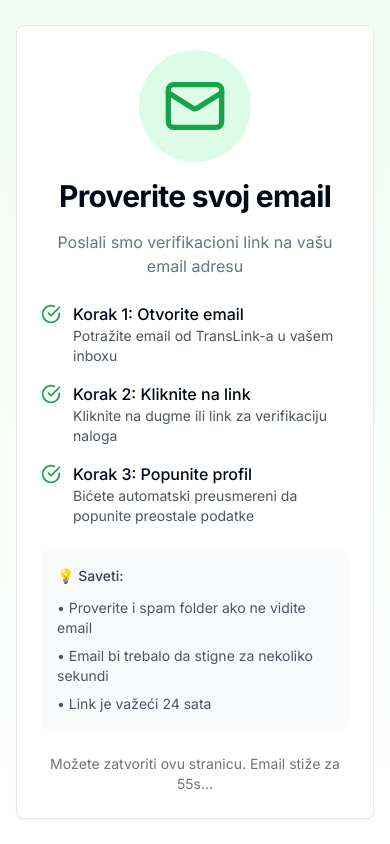
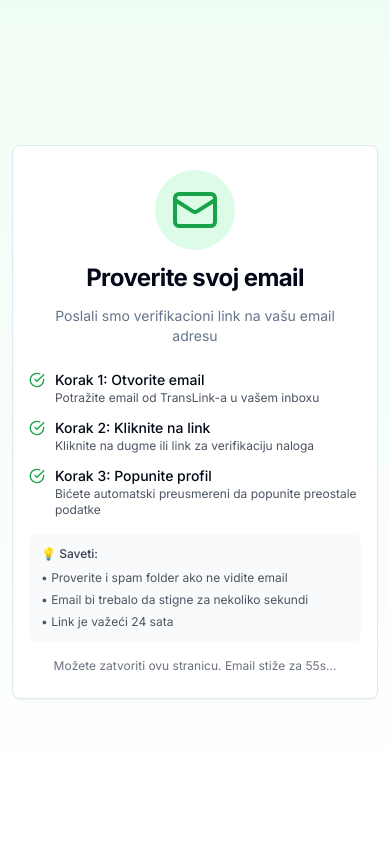
Before and after one commit to SlavkoSipka/PREVOZ-APP, a Next.js app: page /registracija/uspesno in a window 390 px wide. Built offline with nearby package versions, Linux system fonts and the light colour scheme.

Commit message:
Mobile optimization: Select Role + Registracija Uspesno pages

```diff
--- a/app/registracija/uspesno/page.tsx
+++ b/app/registracija/uspesno/page.tsx
@@ -19,62 +19,62 @@ function RegistracijaContent() {
   }, [])
 
   return (
-    <div className="min-h-screen bg-gradient-to-b from-green-50 to-white flex items-center justify-center p-4">
+    <div className="min-h-screen bg-gradient-to-b from-green-50 to-white flex items-center justify-center p-3 sm:p-4">
       <Card className="w-full max-w-lg">
-        <CardHeader className="text-center space-y-4">
+        <CardHeader className="text-center space-y-3 sm:space-y-4">
           <div className="flex justify-center">
-            <div className="bg-green-100 p-6 rounded-full">
-              <Mail className="h-16 w-16 text-green-600" />
+            <div className="bg-green-100 p-4 sm:p-5 md:p-6 rounded-full">
+              <Mail className="h-12 w-12 sm:h-14 sm:w-14 md:h-16 md:w-16 text-green-600" />
             </div>
           </div>
-          <CardTitle className="text-3xl font-bold">Proverite svoj email</CardTitle>
-          <CardDescription className="text-base">
+          <CardTitle className="text-2xl sm:text-3xl font-bold px-2">Proverite svoj email</CardTitle>
+          <CardDescription className="text-sm sm:text-base px-2">
             Poslali smo verifikacioni link na vašu email adresu
           </CardDescription>
         </CardHeader>
-        <CardContent className="space-y-6">
+        <CardContent className="space-y-4 sm:space-y-6 px-4 sm:px-6">
           {email && (
-            <div className="bg-blue-50 border border-blue-200 rounded-lg p-4 text-center">
-              <p className="text-sm text-blue-800 mb-1">Email poslat na:</p>
-              <p className="font-semibold text-blue-900">{email}</p>
+            <div className="bg-blue-50 border border-blue-200 rounded-lg p-3 sm:p-4 text-center">
+              <p className="text-xs sm:text-sm text-blue-800 mb-1">Email poslat na:</p>
+              <p className="font-semibold text-blue-900 text-sm sm:text-base break-all">{email}</p>
             </div>
           )}
 
-          <div className="space-y-4">
-            <div className="flex items-start space-x-3">
-              <CheckCircle className="h-5 w-5 text-green-600 mt-0.5 flex-shrink-0" />
+          <div className="space-y-3 sm:space-y-4">
+            <div className="flex items-start space-x-2.5 sm:space-x-3">
+              <CheckCircle className="h-4 w-4 sm:h-5 sm:w-5 text-green-600 mt-0.5 flex-shrink-0" />
               <div>
-                <p className="font-medium">Korak 1: Otvorite email</p>
-                <p className="text-sm text-gray-600">
+                <p className="font-medium text-sm sm:text-base">Korak 1: Otvorite email</p>
+                <p className="text-xs sm:text-sm text-gray-600">
                   Potražite email od TransLink-a u vašem inboxu
                 </p>
               </div>
             </div>
 
-            <div className="flex items-start space-x-3">
-              <CheckCircle className="h-5 w-5 text-green-600 mt-0.5 flex-shrink-0" />
+            <div className="flex items-start space-x-2.5 sm:space-x-3">
+              <CheckCircle className="h-4 w-4 sm:h-5 sm:w-5 text-green-600 mt-0.5 flex-shrink-0" />
               <div>
-                <p className="font-medium">Korak 2: Kliknite na link</p>
-                <p className="text-sm text-gray-600">
+                <p className="font-medium text-sm sm:text-base">Korak 2: Kliknite na link</p>
+                <p className="text-xs sm:text-sm text-gray-600">
                   Kliknite na dugme ili link za verifikaciju naloga
                 </p>
               </div>
             </div>
 
-            <div className="flex items-start space-x-3">
-              <CheckCircle className="h-5 w-5 text-green-600 mt-0.5 flex-shrink-0" />
+            <div className="flex items-start space-x-2.5 sm:space-x-3">
+              <CheckCircle className="h-4 w-4 sm:h-5 sm:w-5 text-green-600 mt-0.5 flex-shrink-0" />
               <div>
-                <p className="font-medium">Korak 3: Popunite profil</p>
-                <p className="text-sm text-gray-600">
+                <p className="font-medium text-sm sm:text-base">Korak 3: Popunite profil</p>
+                <p className="text-xs sm:text-sm text-gray-600">
                   Bićete automatski preusmereni da popunite preostale podatke
                 </p>
               </div>
             </div>
           </div>
 
-          <div className="bg-gray-50 rounded-lg p-4 space-y-3">
-            <p className="text-sm font-medium text-gray-700">💡 Saveti:</p>
-            <ul className="text-sm text-gray-600 space-y-2">
+          <div className="bg-gray-50 rounded-lg p-3 sm:p-4 space-y-2 sm:space-y-3">
+            <p className="text-xs sm:text-sm font-medium text-gray-700">💡 Saveti:</p>
+            <ul className="text-xs sm:text-sm text-gray-600 space-y-1.5 sm:space-y-2">
               <li>• Proverite i spam folder ako ne vidite email</li>
               <li>• Email bi trebalo da stigne za nekoliko sekundi</li>
               <li>• Link je važeći 24 sata</li>
@@ -82,14 +82,14 @@ function RegistracijaContent() {
           </div>
 
           {timeLeft > 0 ? (
-            <div className="text-center text-sm text-gray-500">
+            <div className="text-center text-xs sm:text-sm text-gray-500 px-2">
               Možete zatvoriti ovu stranicu. Email stiže za {timeLeft}s...
             </div>
           ) : (
             <div className="text-center">
-              <p className="text-sm text-gray-600 mb-3">Niste dobili email?</p>
+              <p className="text-xs sm:text-sm text-gray-600 mb-3">Niste dobili email?</p>
               <button
-                className="text-primary hover:underline font-medium"
+                className="text-primary hover:underline font-medium text-sm sm:text-base min-h-[44px] touch-manipulation"
                 onClick={() => window.location.reload()}
               >
                 Pošalji ponovo
@@ -105,15 +105,15 @@ function RegistracijaContent() {
 export default function RegistracijaUspesnoPage() {
   return (
     <Suspense fallback={
-      <div className="min-h-screen bg-gradient-to-b from-green-50 to-white flex items-center justify-center p-4">
+      <div className="min-h-screen bg-gradient-to-b from-green-50 to-white flex items-center justify-center p-3 sm:p-4">
         <Card className="w-full max-w-lg">
-          <CardHeader className="text-center space-y-4">
+          <CardHeader className="text-center space-y-3 sm:space-y-4">
             <div className="flex justify-center">
-              <div className="bg-green-100 p-6 rounded-full">
-                <Mail className="h-16 w-16 text-green-600" />
+              <div className="bg-green-100 p-4 sm:p-5 md:p-6 rounded-full">
+                <Mail className="h-12 w-12 sm:h-14 sm:w-14 md:h-16 md:w-16 text-green-600" />
               </div>
             </div>
-            <CardTitle className="text-3xl font-bold">Učitavanje...</CardTitle>
+            <CardTitle className="text-2xl sm:text-3xl font-bold">Učitavanje...</CardTitle>
           </CardHeader>
         </Card>
       </div>
```
Also changed, not shown: app/select-role/page.tsx (+37 -37 lines).
